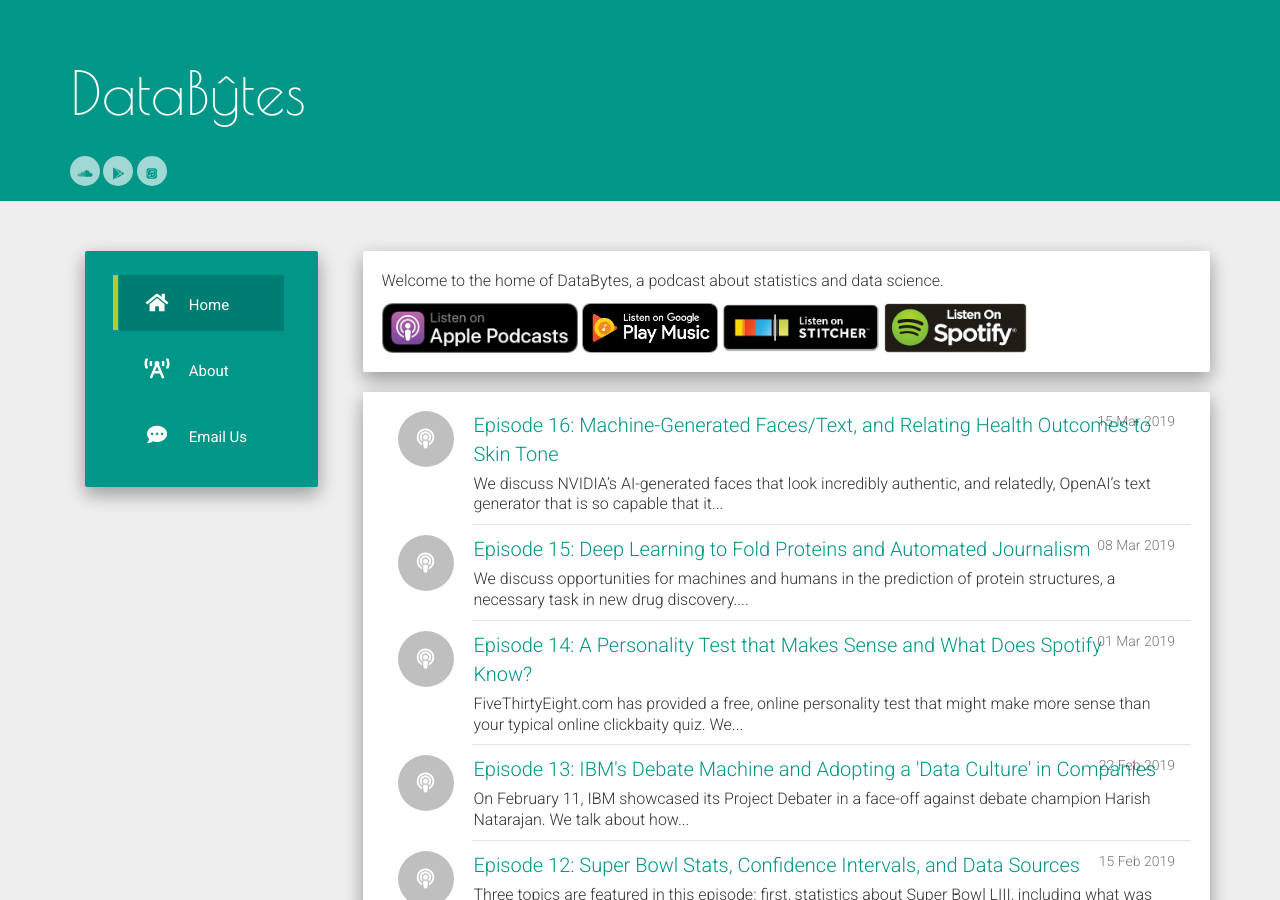
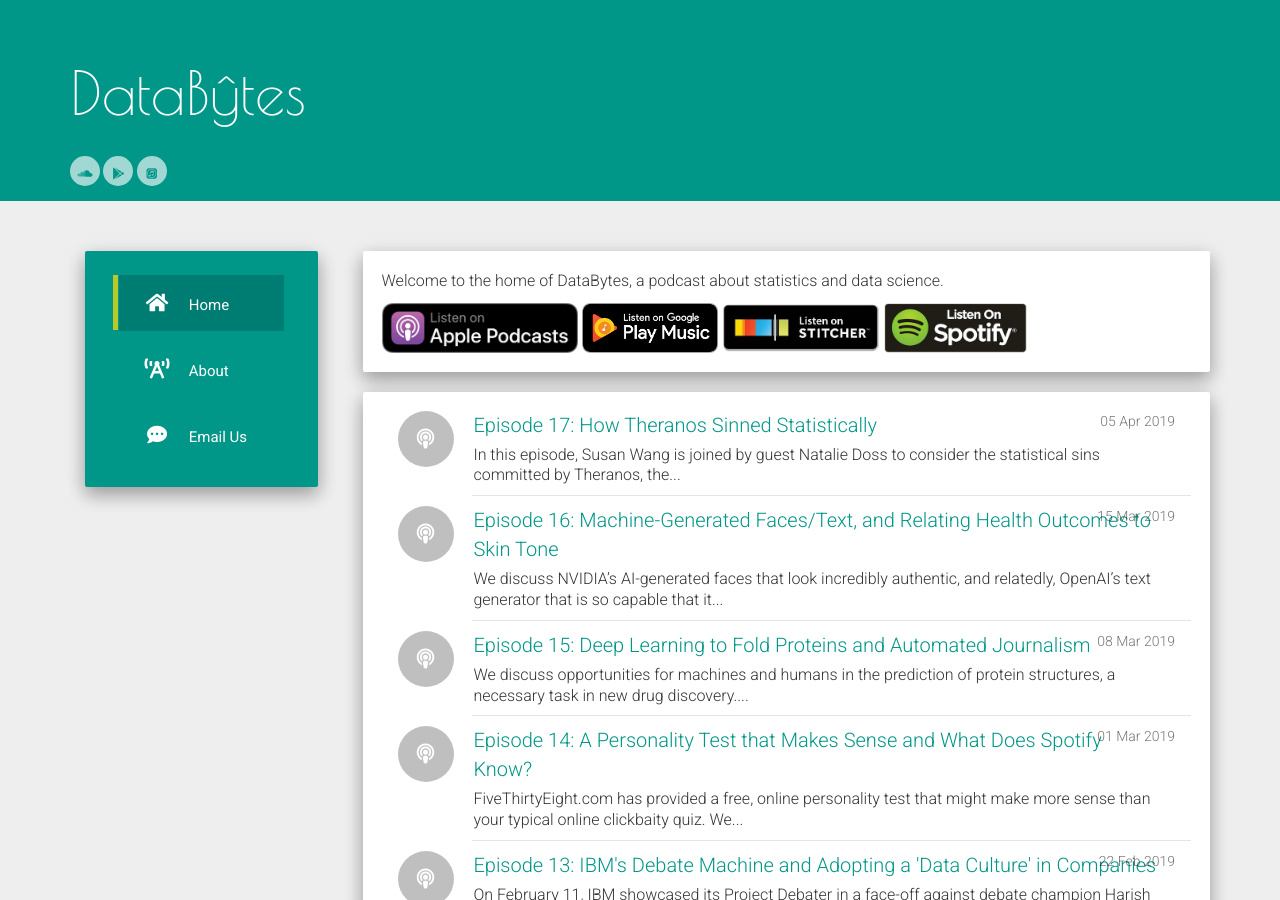
Before and after one commit to DataBytesPodcast/databytespodcast.github.io, a Jekyll site: the page built from index.html, in a window 1280 px wide and 900 px high. Built offline with Jekyll 4.4.1, drawn with Linux system fonts in a browser that asks for light colours; nearby versions of some CDN libraries; the list of posts is cut into pages by our own code.

Commit message:
eps 15-17 update

```diff
--- /dev/null
+++ b/_posts/2019-04-05-Theranos.md
@@ -0,0 +1,12 @@
+---
+layout: post
+title:  "Episode 17: How Theranos Sinned Statistically"
+date:   2019-04-05
+categories: episode
+---
+
+In this episode, Susan Wang is joined by guest Natalie Doss to consider the statistical sins committed by Theranos, the former blood testing unicorn. From arbitrary data manipulation to inappropriate data aggregation, we discuss what they did and why these practices were particularly bad. Then, we weigh in on how Theranos could have done worse, making it harder for the public to find out about their faulty tests.
+
+### Sources
+
+* [Bad Blood](https://www.amazon.com/Bad-Blood-Secrets-Silicon-Startup/dp/152473165X)
```
Also changed, not shown: _posts/2019-03-08-protein-folding-auto-journalism.md (+2 -0 lines), _posts/2019-03-15-AI-faces-skin-tone.md (+2 -0 lines).
